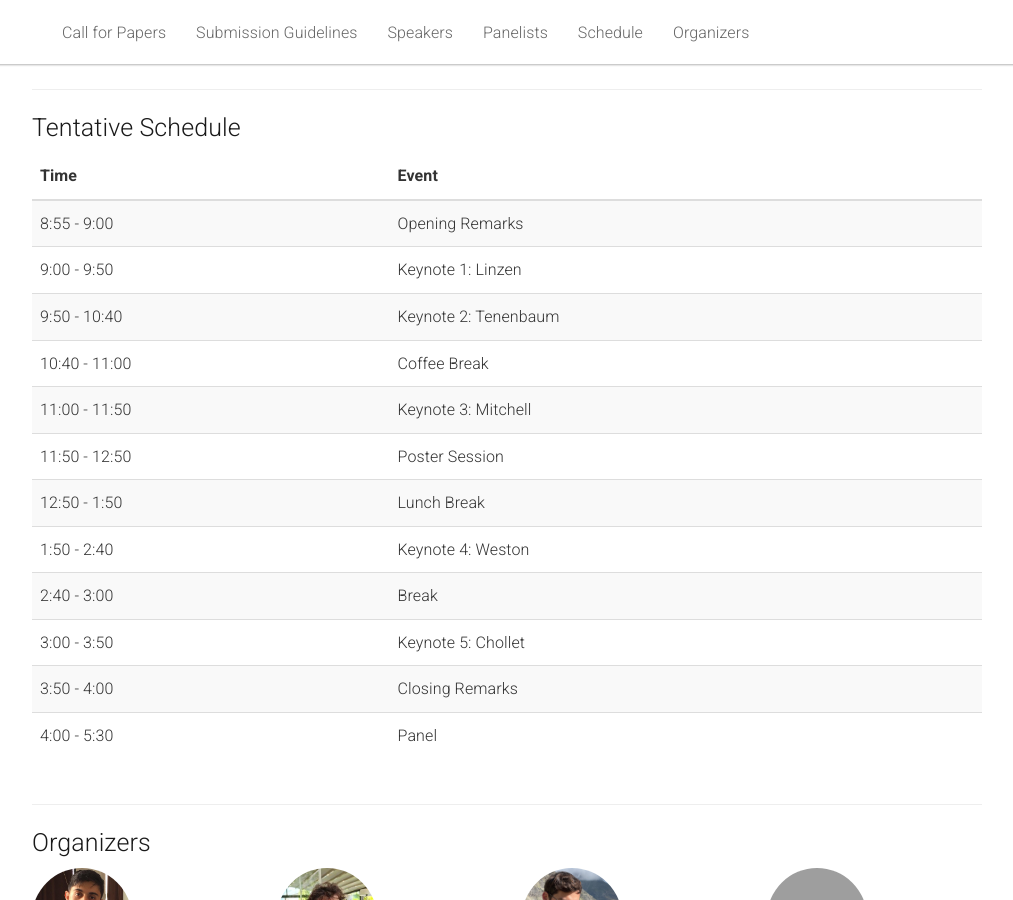
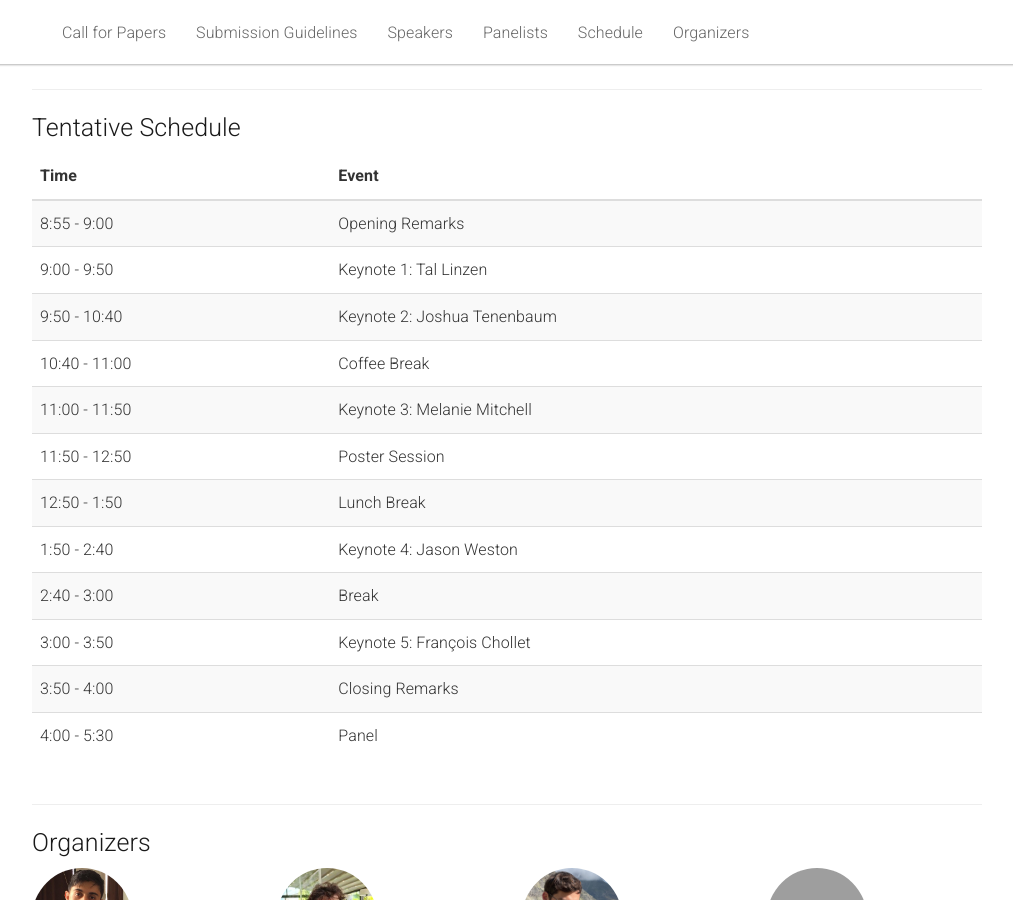
Before and after one commit to s2r-at-scale-workshop/s2r-at-scale-workshop.github.io, a Jekyll site: the page built from _pages/home.md, in a window 1280 px wide and 900 px high, scrolled down 1801 px. Shown: the whole window, without its empty margins (133-1146 px from the left). Built offline with Jekyll 4.4.1, drawn with Linux system fonts in a browser that asks for light colours; grey boxes are pictures that could not be loaded.

Commit message:
new website

```diff
--- a/_pages/home.md
+++ b/_pages/home.md
@@ -243,11 +243,11 @@ acknowledgements: ""
         </tr>
         <tr>
           <td>9:00 - 9:50</td>
-          <td>Keynote 1: Linzen</td>
+          <td>Keynote 1: Tal Linzen</td>
         </tr>
         <tr>
           <td>9:50 - 10:40</td>
-          <td>Keynote 2: Tenenbaum</td>
+          <td>Keynote 2: Joshua Tenenbaum</td>
         </tr>
         <tr>
           <td>10:40 - 11:00</td>
@@ -255,7 +255,7 @@ acknowledgements: ""
         </tr>
         <tr>
           <td>11:00 - 11:50</td>
-          <td>Keynote 3: Mitchell</td>
+          <td>Keynote 3: Melanie Mitchell</td>
         </tr>
         <tr>
           <td>11:50 - 12:50</td>
@@ -267,7 +267,7 @@ acknowledgements: ""
         </tr>
         <tr>
           <td>1:50 - 2:40</td>
-          <td>Keynote 4: Weston</td>
+          <td>Keynote 4: Jason Weston</td>
         </tr>
         <tr>
           <td>2:40 - 3:00</td>
@@ -275,7 +275,7 @@ acknowledgements: ""
         </tr>
         <tr>
           <td>3:00 - 3:50</td>
-          <td>Keynote 5: Chollet</td>
+          <td>Keynote 5: François Chollet</td>
         </tr>
         <tr>
           <td>3:50 - 4:00</td>
```
